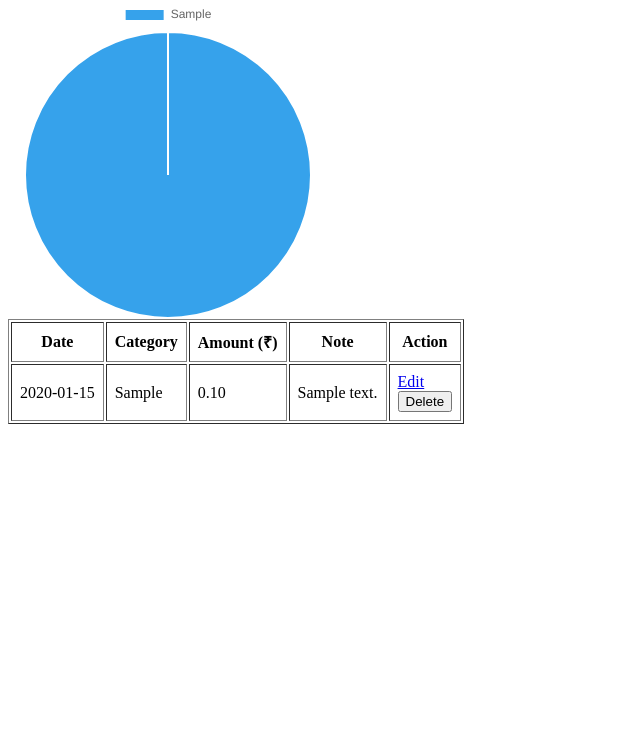
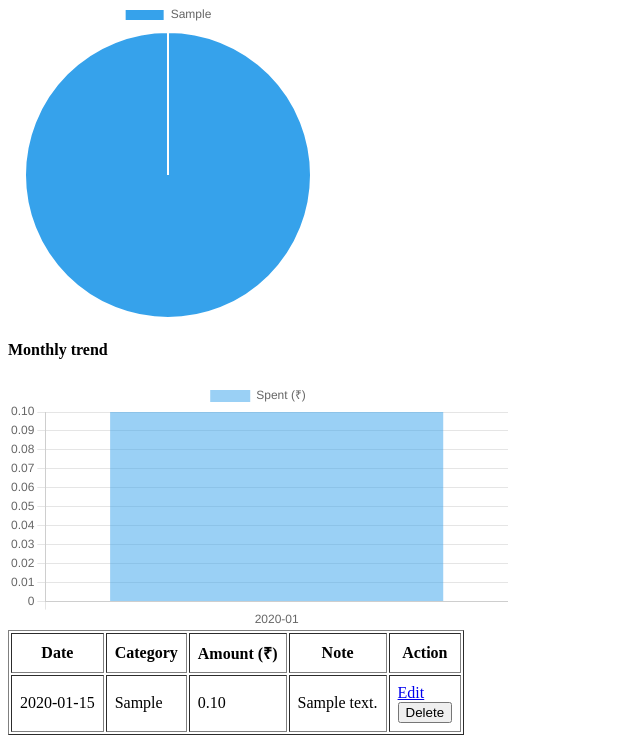
Before and after one commit to queetychepala/expense-tracker, a Flask app: page / in a window 1280 px wide. Shown: the part 262-1005 px from the top of the page, without its empty margins (0-640 px from the left). Before the commit the page ends 686 px from the top, so only its background shows below. Run offline with Flask 3, Linux system fonts and the light colour scheme; tables that the repository leaves empty hold one stand-in row (values such as "Sample post").

Commit message:
Add monthly trend bar chart

```diff
--- a/app.py
+++ b/app.py
@@ -43,6 +43,11 @@ def home():
     breakdown = {}
     for e in expenses:
         breakdown[e.category] = breakdown.get(e.category, 0) + e.amount_paise
+    monthly = {}
+    all_expenses = Expense.query.order_by(Expense.date).all()
+    for e in all_expenses:
+        key = e.date.strftime("%Y-%m")
+        monthly[key] = monthly.get(key, 0) + e.amount_paise
 
     return render_template(
         "index.html",
@@ -52,6 +57,7 @@ def home():
         selected=selected,
         month=month,
         breakdown=breakdown,
+        monthly=monthly,
     )
 
 @app.route("/add", methods=["GET", "POST"])
--- a/templates/index.html
+++ b/templates/index.html
@@ -48,6 +48,24 @@
         });
     </script>
     {% endif %}
+    {% if monthly %}
+    <h4>Monthly trend</h4>
+    <div style="max-width: 500px;">
+        <canvas id="monthlyChart"></canvas>
+    </div>
+    <script>
+        new Chart(document.getElementById("monthlyChart"), {
+            type: "bar",
+            data: {
+                labels: {{ monthly.keys()|list|tojson }},
+                datasets: [{
+                    label: "Spent (₹)",
+                    data: {{ monthly.values()|list|tojson }}.map(v => v / 100)
+                }]
+            }
+        });
+    </script>
+    {% endif %}
 
     {% if expenses %}
     <table border="1" cellpadding="8">
```
